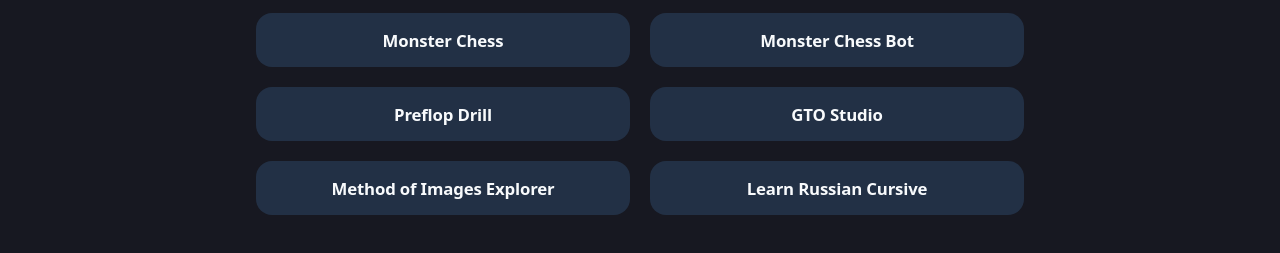
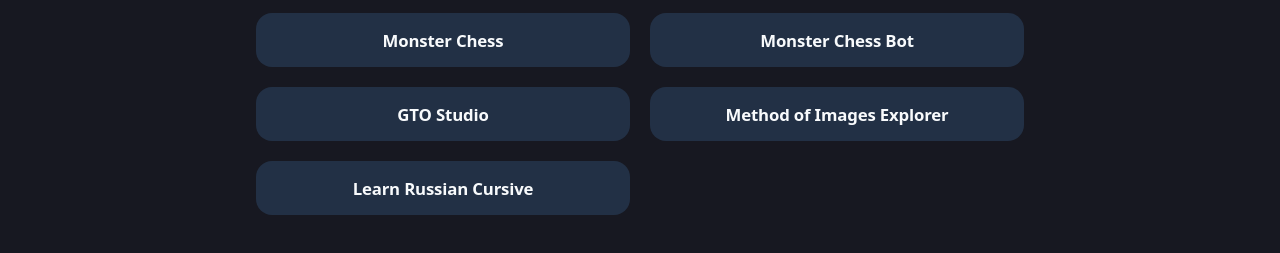
Before and after one commit to DannyKoz123/dannykoz123.github.io, a plain HTML site: page projects/index.html in a window 1280 px wide. Shown: the part 283-536 px from the top of the page. Drawn offline with Linux system fonts and the light colour scheme.

Commit message:
projects: hold Preflop Drill card until its directory is committed
The card pointed at projects/preflop-drill/, which is still untracked —
it 404'd on the live site. Re-add together with the project files.

Co-Authored-By: Claude Fable 5 <noreply@anthropic.com>

```diff
--- a/projects/index.html
+++ b/projects/index.html
@@ -36,10 +36,6 @@
             <h3>Monster Chess Bot</h3>
           </a>
 
-          <a class="project-card" href="./preflop-drill/">
-            <h3>Preflop Drill</h3>
-          </a>
-
           <a class="project-card" href="./gto-studio/">
             <h3>GTO Studio</h3>
           </a>
```
